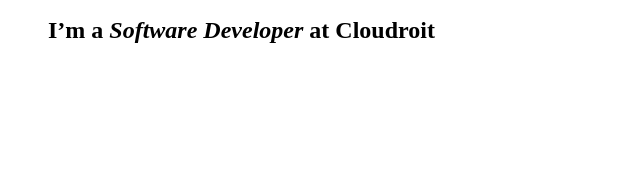
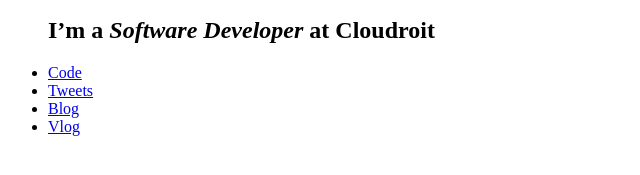
Before and after one commit to praveenscience/mlh-portfolio-generation-hackcoming, a plain HTML site: page index.html in a window 1280 px wide. Shown: the part 371-546 px from the top of the page, without its empty margins (0-640 px from the left). Drawn offline with Linux system fonts and the light colour scheme.

Commit message:
Added footer links.

```diff
--- a/index.html
+++ b/index.html
@@ -18,7 +18,12 @@
       </section>
     </main>
     <footer>
-
+      <ul>
+        <li><a href="#">Code</a></li>
+        <li><a href="#">Tweets</a></li>
+        <li><a href="#">Blog</a></li>
+        <li><a href="#">Vlog</a></li>
+      </ul>
     </footer>
   </body>
 </html>
```
